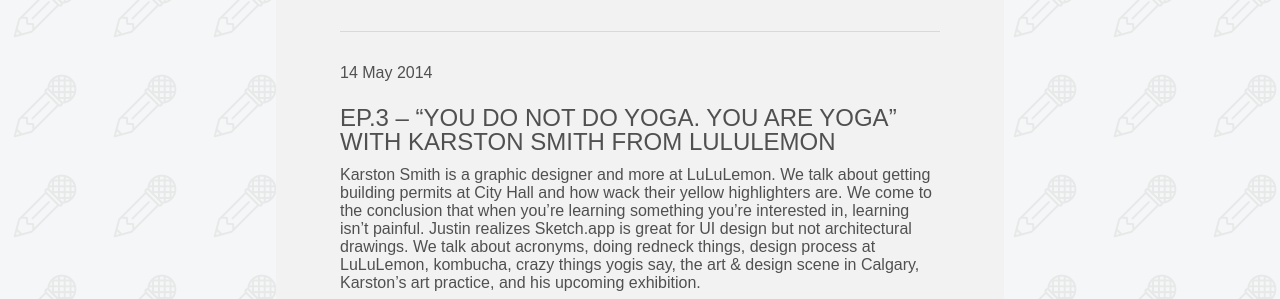
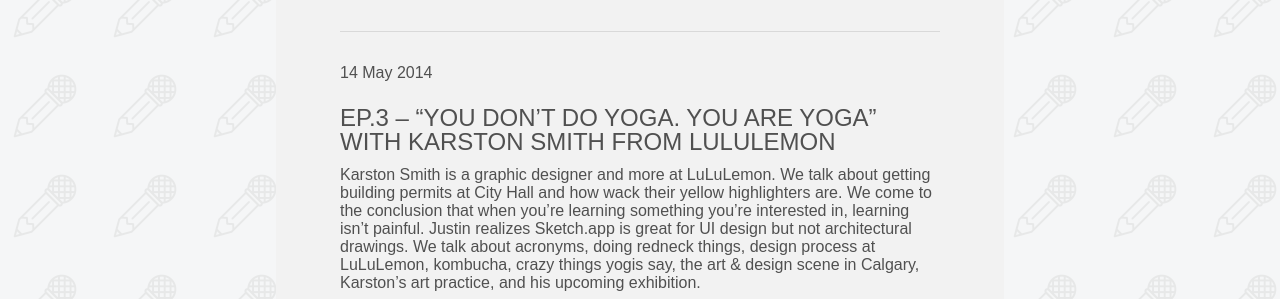
Before and after one commit to justinalm/makingconversation, a Jekyll site: the page built from _posts/2014-05-14-episode-3.markdown, in a window 1280 px wide and 900 px high. Shown: the part 289-588 px from the top of the window. Built offline with Jekyll 4.4.1, drawn with Linux system fonts in a browser that asks for light colours.

Commit message:
Tweaked title

```diff
--- a/_posts/2014-05-14-episode-3.markdown
+++ b/_posts/2014-05-14-episode-3.markdown
@@ -1,7 +1,7 @@
 ---
 layout: post
 date: 2014-05-14 10:57:28
-title: "Ep.3 – “You do not do yoga. You are yoga” with Karston Smith from LuLuLemon"
+title: "Ep.3 – “You don’t do yoga. You are yoga” with Karston Smith from LuLuLemon"
 duration: 50:01
 length: 24575029
 link: http://traffic.libsyn.com/makingconversation/making-conversation-ep3-karstonsmith.m4a
```
